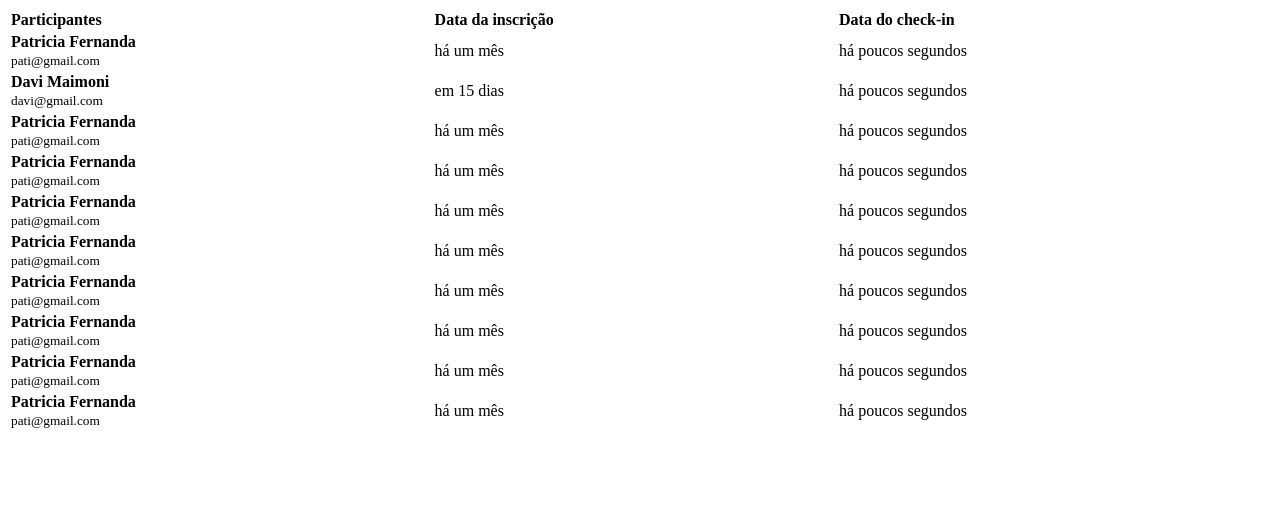
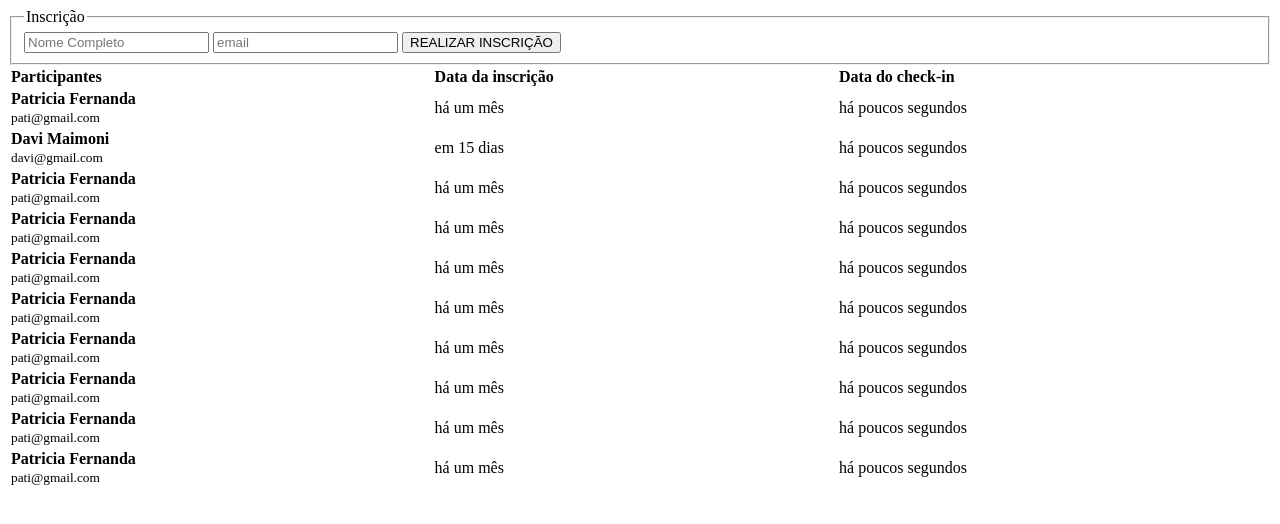
Before and after one commit to patyfernanda10/atividadejs3, a plain HTML site: page index.html in a window 1280 px wide. Drawn offline with nearby package versions, Linux system fonts and the light colour scheme.

Commit message:
atualizacaojs2

```diff
--- a/index.html
+++ b/index.html
@@ -15,6 +15,27 @@
     <script>dayjs.extend(window.dayjs_plugin_relativeTime)</script>
     <script src="https://cdn.jsdelivr.net/npm/dayjs@1/locale/pt-br.js"></script>
     <script>dayjs.locale('pt-br')</script>
+
+    <form onsubmit="adicionarParticipante(event)">
+       <fieldset>
+            <legend>Inscrição</legend>
+            <div>
+                <input type="text"
+                placeholder="Nome Completo"
+                name="nome"
+                required>
+
+                <input type="email"
+                placeholder="email"
+                name="email"
+                required>
+
+                <button>REALIZAR INSCRIÇÃO</button>
+
+            </div>
+       </fieldset>
+    </form>
+
     <table width="100%">
         <thead style="text-align: left;">
             <tr>
--- a/script.js
+++ b/script.js
@@ -100,3 +100,19 @@ for (let participante of participantes) {
 }
 
 atualizarLista(participantes)
+
+const adicionarParticipante = (event) => {
+    event.preventDefault()
+
+    const dadosDoFormulario = new FormData(event.target)
+
+    const participante = {
+        nome: dadosDoFormulario.get('nome'),
+        email: dadosDoFormulario.get('email'),
+        dataInscricao: new Date(),
+        dataCheckIn: null
+    }
+
+    participantes = [participante, ...participantes]
+    atualizarLista(participantes)
+}
```
